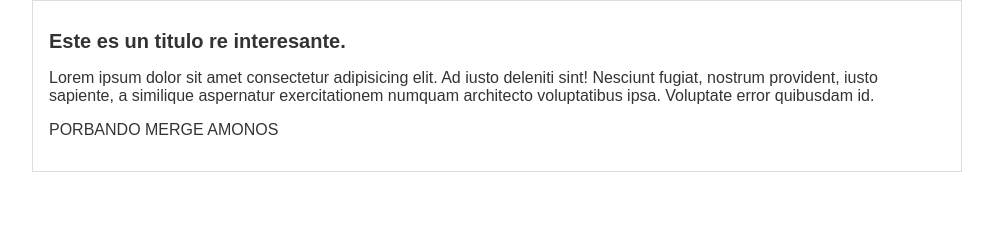
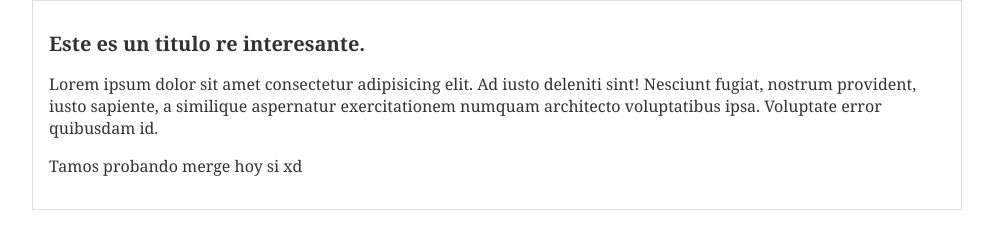
Before and after one commit to ANZ504/anz504.github.io-hyperblog, a plain HTML site: page prueba-html.html in a window 1280 px wide. Shown: the whole page, without its empty margins (143-1136 px from the left). Drawn offline with Linux system fonts and the light colour scheme.

Commit message:
Agregado el contenido adicional del blog y una mejor tipo

```diff
--- a/prueba-html.html
+++ b/prueba-html.html
@@ -18,7 +18,7 @@
             <p>
                 Lorem ipsum dolor sit amet consectetur adipisicing elit. Ad iusto deleniti sint! Nesciunt fugiat, nostrum provident, iusto sapiente, a similique aspernatur exercitationem numquam architecto voluptatibus ipsa. Voluptate error quibusdam id.
             </p>
-            <p>PORBANDO MERGE AMONOS</p>
+            <p>Tamos probando merge hoy si xd</p>
         </div>
     </div>
 </body>
--- a/styles/styles.css
+++ b/styles/styles.css
@@ -1,6 +1,6 @@
 body{
     text-align: center;
-    font-family: Arial, Helvetica, sans-serif;
+    font-family: Georgia, 'Times New Roman', Times, serif;
     color: #333;
     font-size: 16px;
     margin: 0;
```
